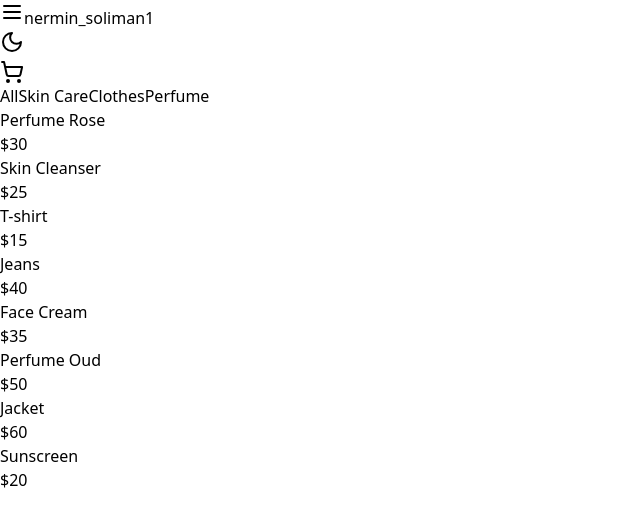
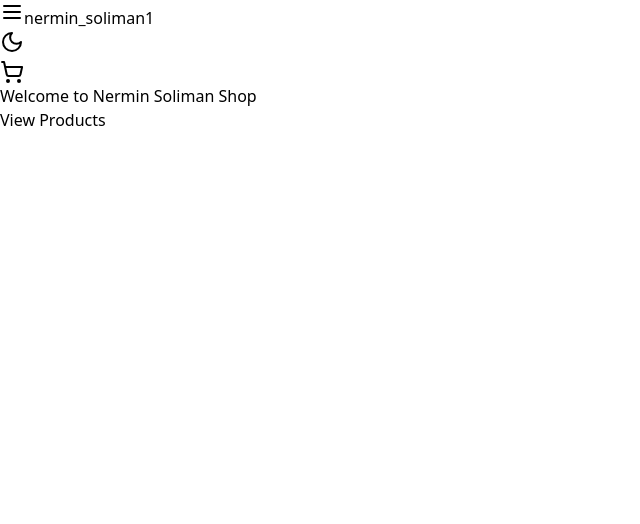
Before and after one commit to kareem1243/nermin_soliman1, a React (Vite) app: page / in a window 1280 px wide. Shown: the top 524 px of the page, without its empty margins (0-640 px from the left). Built offline with nearby package versions, Linux system fonts and the light colour scheme.

Commit message:
Update App.jsx

```diff
--- a/src/App.jsx
+++ b/src/App.jsx
@@ -1,9 +1,8 @@
 import React, { useState } from 'react';
 import { BrowserRouter as Router, Routes, Route } from 'react-router-dom';
-
 import Navbar from './components/Navbar';
+import Home from './pages/Home';
 import Products from './pages/Products';
-import ProductDetails from './pages/ProductDetails';
 import Cart from './pages/Cart';
 import Login from './pages/Login';
 import Register from './pages/Register';
@@ -13,12 +12,12 @@
   const [darkMode, setDarkMode] = useState(false);
 
   return (
-    <div className={darkMode ? 'bg-black text-white min-h-screen' : 'bg-white text-black min-h-screen'}>
+    <div className={darkMode ? "bg-black text-white min-h-screen" : "bg-white text-black min-h-screen"}>
       <Router>
         <Navbar darkMode={darkMode} setDarkMode={setDarkMode} />
         <Routes>
-          <Route path="/" element={<Products />} />
-          <Route path="/product/:id" element={<ProductDetails />} />
+          <Route path="/" element={<Home />} />
+          <Route path="/products" element={<Products />} />
           <Route path="/cart" element={<Cart />} />
           <Route path="/login" element={<Login />} />
           <Route path="/register" element={<Register />} />
```
